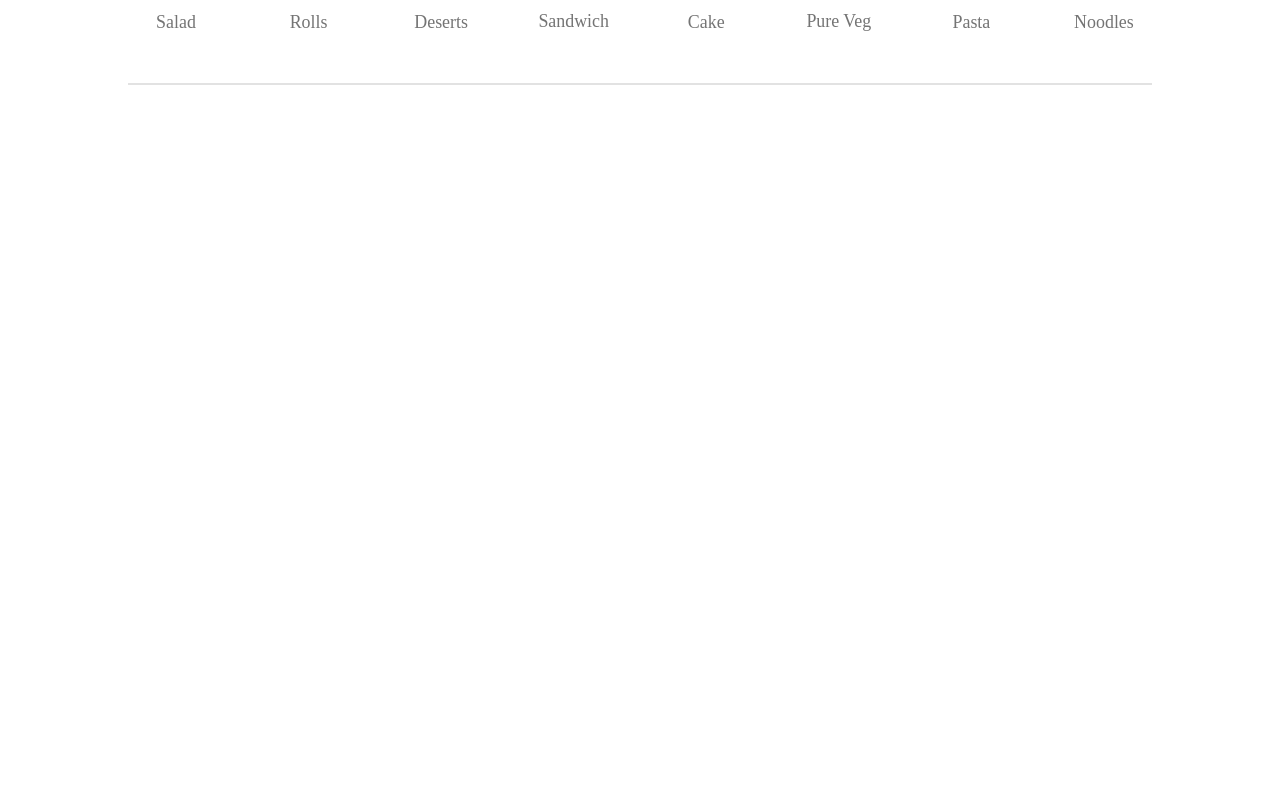
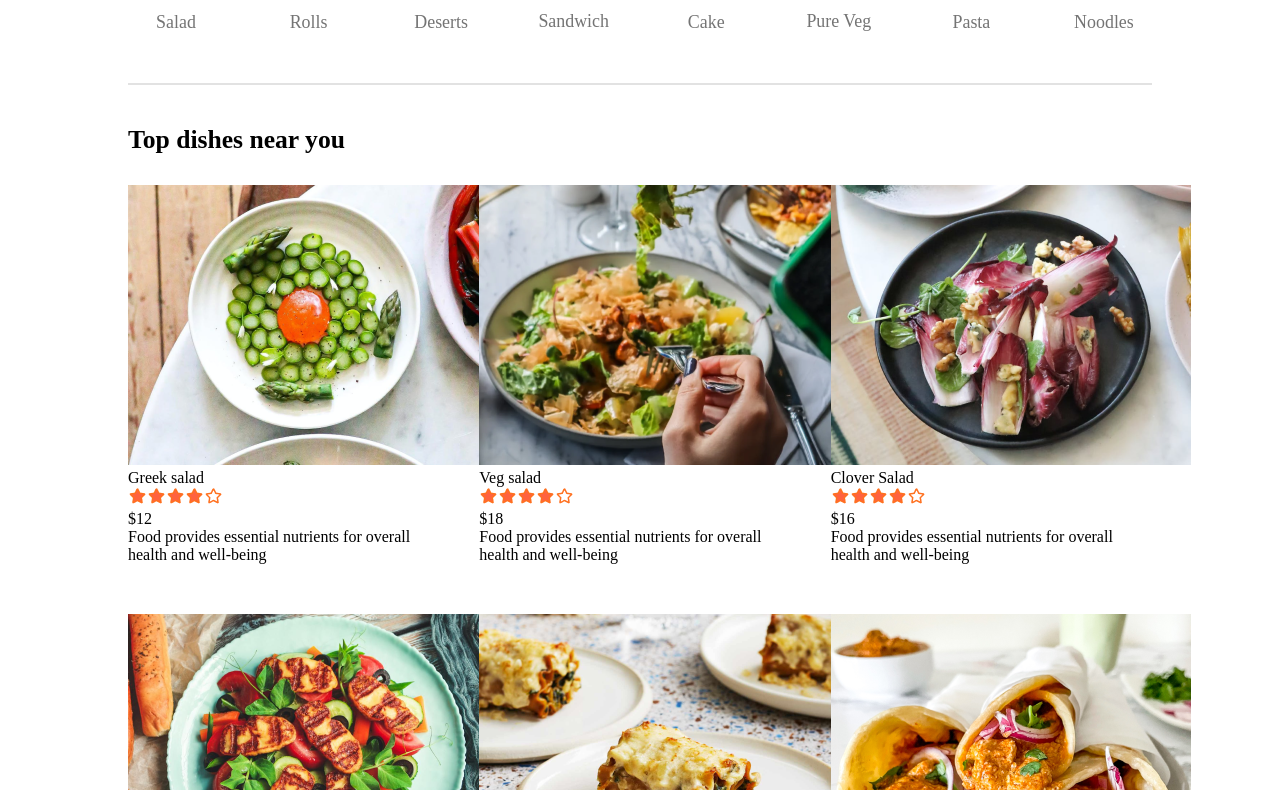
Before and after one commit to Yashi027/My_restaurant_website, a React (Vite) app: page / in a window 1280 px wide. Shown: the part 850-1640 px from the top of the page. Before the commit the page ends 945 px from the top, so only its background shows below. Built offline with nearby package versions, Linux system fonts and the light colour scheme.

Commit message:
food-display

```diff
--- /dev/null
+++ b/src/components/foodDisplay/FoodDisplay.css
@@ -0,0 +1,14 @@
+.food-display{
+    margin-top: 30px;
+}
+.food-display h2{
+    font-size: max(2vw,24px);
+    font-weight: 600;
+}
+.food-display-list{
+    display: grid;
+    grid-template-columns: repeat(auto-fill,minmax(240px,1fr));
+    gap: 30px;
+    margin-top: 30px;
+    row-gap: 50px;
+}
--- /dev/null
+++ b/src/components/foodDisplay/FoodDisplay.jsx
@@ -0,0 +1,21 @@
+import React, { useContext } from 'react'
+import { StoreContext } from '../../context/StoreContext'
+import './FoodDisplay.css'
+import FoodItem from './FoodItem';
+
+function FoodDisplay({category}) {
+    const {food_list} = useContext(StoreContext);
+
+  return (
+    <div className='food-display' id='food-display'>
+     <h2>Top dishes near you</h2>
+     <div className="food-display-list">
+        {food_list.map((item,idx)=>{
+            return <FoodItem key={idx} name={item.name} id={item._id} description={item.description} price={item.price} image={item.image}/>
+        })}
+     </div>
+    </div>
+  )
+}
+
+export default FoodDisplay
--- /dev/null
+++ b/src/components/foodDisplay/FoodItem.jsx
@@ -0,0 +1,28 @@
+import React from 'react';
+import './FoodItem.css'
+import { asset } from '../../assets/frontend_assets/asset';
+
+function FoodItem({name, id, description, price, image}) {
+  return (
+    <div className='food-item'>
+        <div className="food-item-img-container">
+            <img src={image} alt="" className='food-item-img'/>
+        </div>
+      <div className="food-item-info">
+        <div className="food-item-name-rating">
+            <p>{name}</p>
+            <img src={asset.rating_starts} alt="" />
+        </div>
+        <p className="food-item-price">
+            ${price}
+        </p>
+        <p className="food-item-description">
+            {description}
+        </p>
+
+      </div>
+    </div>
+  );
+}
+
+export default FoodItem;
--- a/src/context/StoreContext.jsx
+++ b/src/context/StoreContext.jsx
@@ -1,12 +1,12 @@
 import { createContext } from "react";
-
+import {food_list} from '../assets/frontend_assets/asset'
 
 export const StoreContext = createContext(null);
 
 const StoreContextProvider = (props) => {
 
     const contextValue = {
-
+          food_list
     }
     return(
         <StoreContext.Provider value={contextValue}>
--- a/src/pages/Home/Home.jsx
+++ b/src/pages/Home/Home.jsx
@@ -3,6 +3,7 @@ import './Home.css'
 import Header from '../../components/Header/Header';
 import Exploremenu from '../../components/ExploreMenu/Exploremenu';
 import { useState } from 'react';
+import FoodDisplay from '../../components/foodDisplay/FoodDisplay';
 
 function Home() {
 
@@ -11,6 +12,7 @@ function Home() {
     <div>
       <Header/>
       <Exploremenu category={category} setCategory={setCategory}/>
+      <FoodDisplay category={category}/>
     </div>
   );
 }
```
Also changed, not shown: src/components/foodDisplay/FoodItem.css (added).
